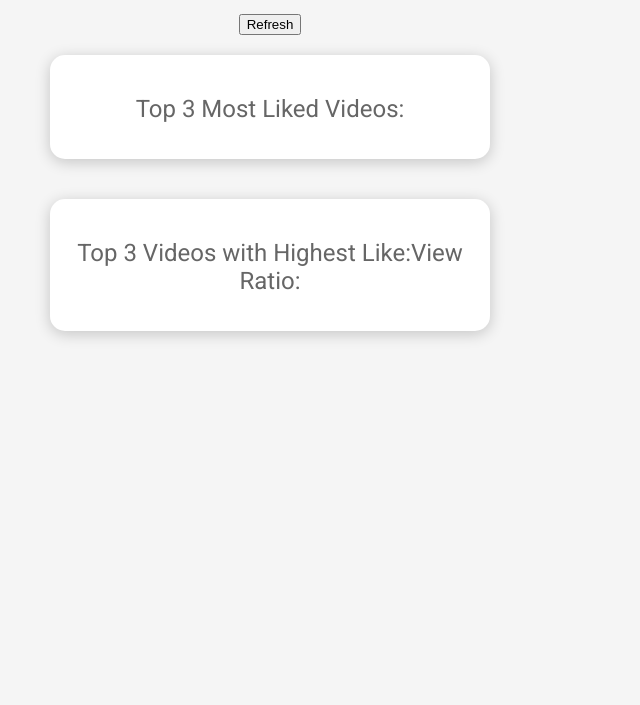
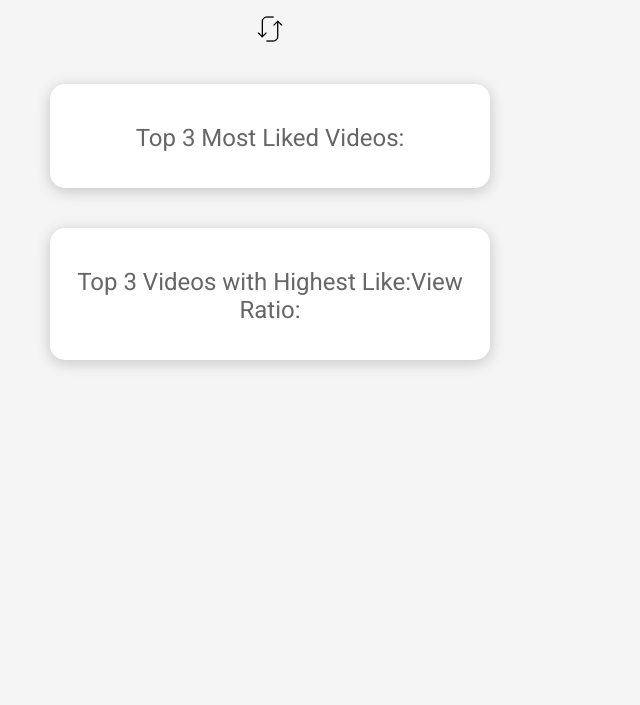
Before and after one commit to timf34/youtube-sort-by-likes, a website built with webpack: page src/popup.html in a window 1280 px wide. Shown: the part 95-800 px from the top of the page, without its empty margins (0-640 px from the left). Built offline with nearby package versions, Linux system fonts and the light colour scheme; no server answers.

Commit message:
added refresh button icon

```diff
--- a/src/js/popup.js
+++ b/src/js/popup.js
@@ -38,7 +38,7 @@ async function updatePopup(videos) {
   mostLikedList.innerHTML = '';
   highestRatioList.innerHTML = '';
 
-  await new Promise(resolve => setTimeout(resolve, 500));  // Temp pause to ensure its working
+  await new Promise(resolve => setTimeout(resolve, 200));  // Temp pause to ensure its working
 
   let baseVideoURL = "https://www.youtube.com/watch?v=";
   for (let i = 0; i < 3; i++) {
--- a/src/popup.html
+++ b/src/popup.html
@@ -8,7 +8,8 @@
   </head>
   <body>
     <h1>YouTube Sort By Likes</h1>
-    <button id="refreshButton">Refresh</button>
+    <img src="./assests/refresh-50.png" id="refreshButton" alt="Refresh" />
+
     <div id="mostLiked">
       <h2>Top 3 Most Liked Videos:</h2>
       <ol id="mostLikedList"></ol>
--- a/src/stylesheet/styles.css
+++ b/src/stylesheet/styles.css
@@ -61,3 +61,10 @@ a {
 a:hover {
     opacity: 0.6;
 }
+
+#refreshButton {
+    width: 30px;
+    height: 30px;
+    cursor: pointer;
+    margin-bottom: 20px;
+  }
```
Also changed, not shown: src/assests/refresh-50.png (added).
